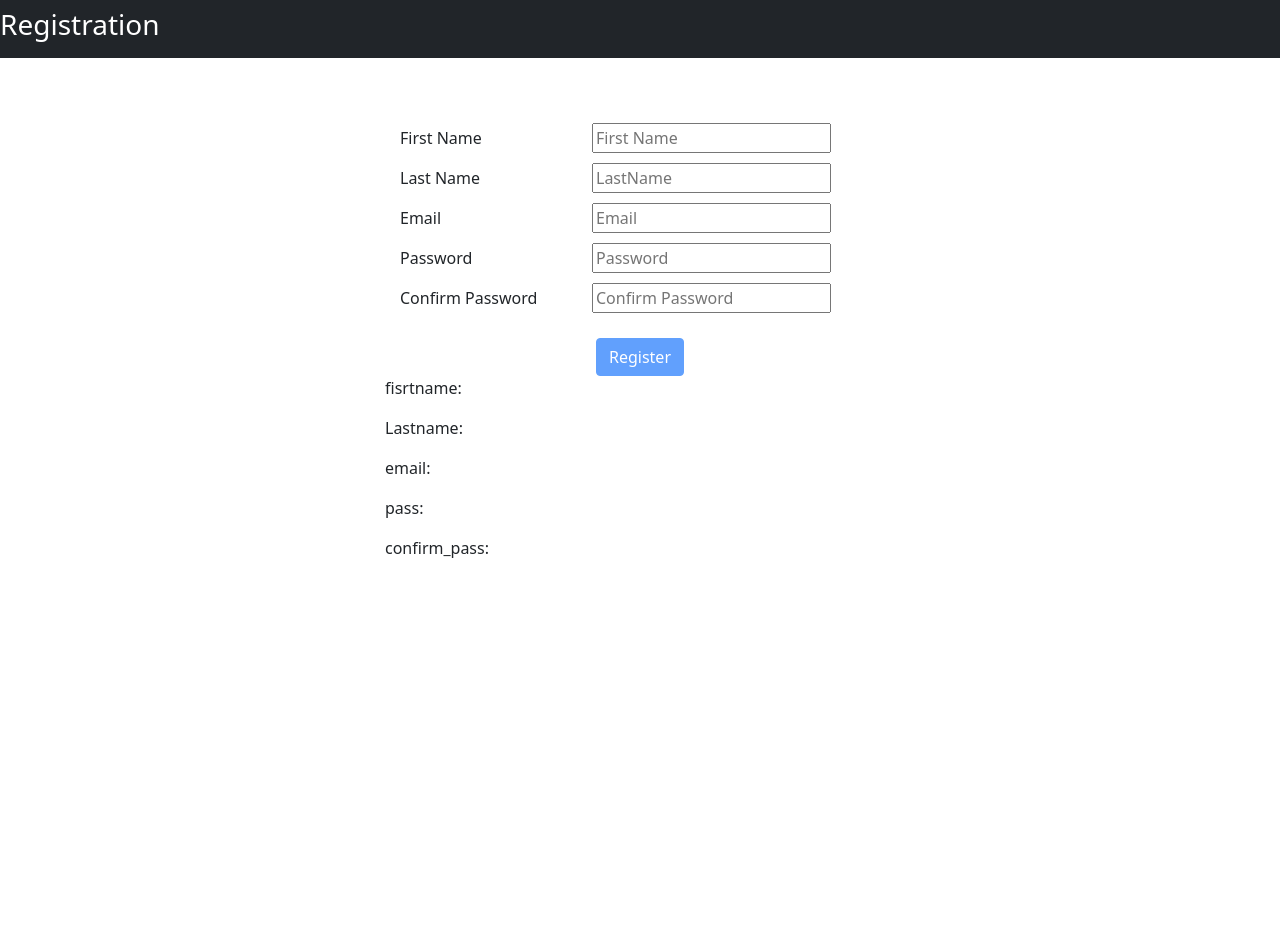
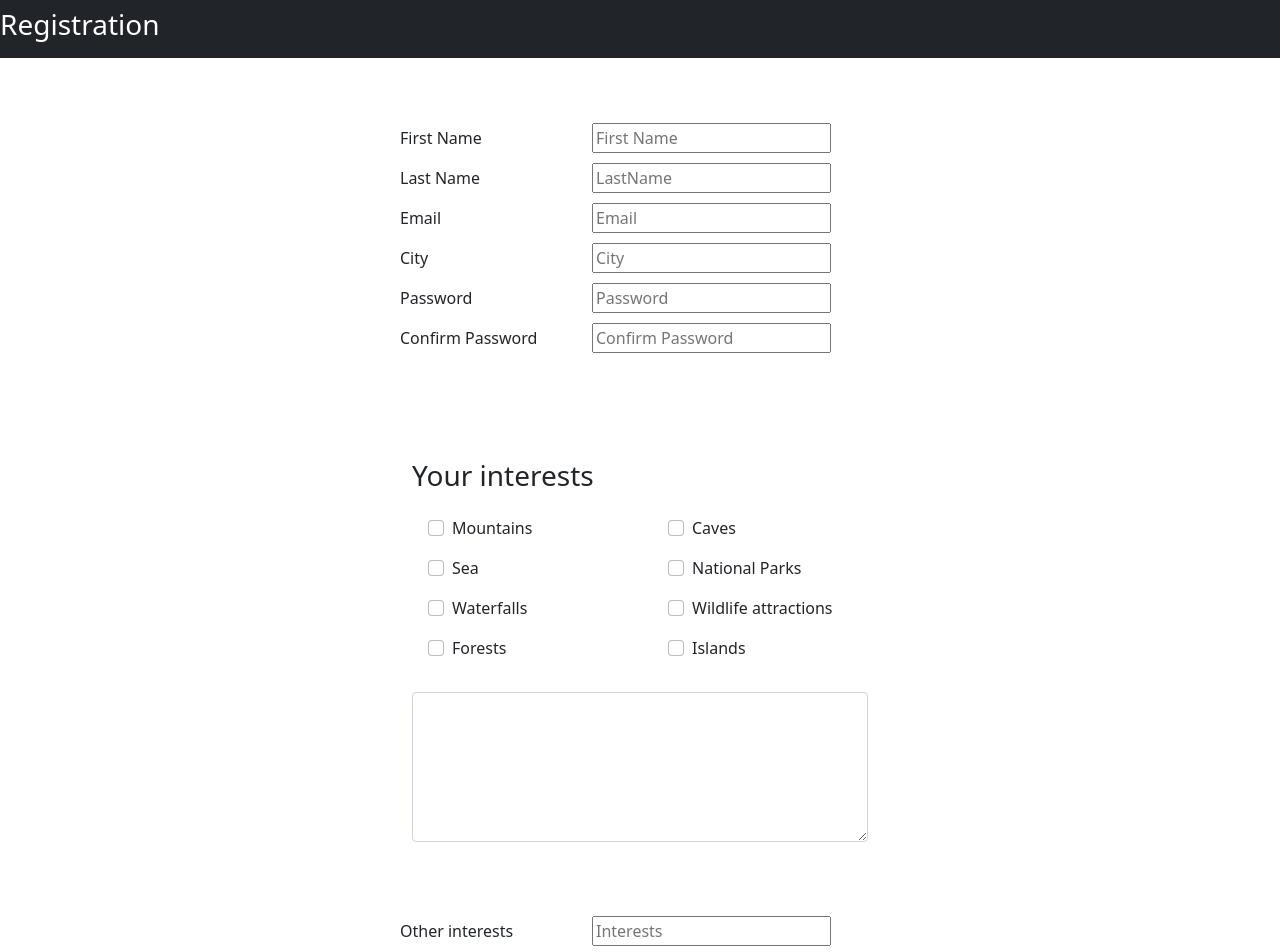
Before and after one commit to SaemHasan/Travello-Project, a React (Create React App) app in the folder frontend/travello-frontend/: page /Registration in a window 1280 px wide. Shown: the top 952 px of the page. Before the commit the page ends 800 px from the top, so only its background shows below. Built offline with nearby package versions, Linux system fonts and the light colour scheme.

Commit message:
registration_interests added

```diff
--- a/frontend/travello-frontend/src/Registration/registrationForm.js
+++ b/frontend/travello-frontend/src/Registration/registrationForm.js
@@ -1,13 +1,49 @@
 import React, {useState} from 'react';
 import './style.css'
 import Button from "react-bootstrap/Button";
+import FormGroup from '@mui/material/FormGroup';
+import FormControlLabel from '@mui/material/FormControlLabel';
+import Checkbox from '@mui/material/Checkbox';
+
 function RegistrationForm() {
 
     const [firstName, setFirstName] = useState("");
     const [lastName, setLastName] = useState("");
     const [email, setEmail] = useState("");
+    const [city, setCity] = useState("");
     const [password,setPassword] = useState("");
     const [confirmPassword,setConfirmPassword] = useState("");
+    const [otherInterests, setotherInterests] = useState("");
+
+    const [userinfo, setUserInfo] = useState({
+    interests: [],
+    response: [],
+  });
+
+    const handleChange = (e) => {
+    // Destructuring
+    const { value, checked } = e.target;
+    const { interests } = userinfo;
+
+    console.log(`${value} is ${checked}`);
+
+    // Case 1 : The user checks the box
+    if (checked) {
+      setUserInfo({
+        interests: [...interests, value],
+        response: [...interests, value],
+      });
+    }
+
+    // Case 2  : The user unchecks the box
+    else {
+      setUserInfo({
+        interests: interests.filter((e) => e !== value),
+        response: interests.filter((e) => e !== value),
+      });
+    }
+  };
+
 
     const handleInputChange = (e) => {
         const {id , value} = e.target;
@@ -20,17 +56,23 @@ function RegistrationForm() {
         if(id === "email"){
             setEmail(value);
         }
+        if(id === "city"){
+            setCity(value);
+        }
         if(id === "password"){
             setPassword(value);
         }
         if(id === "confirmPassword"){
             setConfirmPassword(value);
         }
+        if(id === "otherInterests"){
+            setotherInterests(value);
+        }
 
     }
 
     function validateForm() {
-        if (firstName.length > 0 && lastName.length>0 && email.length>0 && password.length>0 && confirmPassword.length>0)
+        if (firstName.length > 0 && lastName.length>0 && email.length>0 && password.length>0 && confirmPassword.length>0 && city.length>0)
             return 1;
         else
             return 0;
@@ -38,7 +80,7 @@ function RegistrationForm() {
 
 
     const handleSubmit  = () => {
-        console.log(firstName,lastName,email,password,confirmPassword);
+        console.log(firstName,lastName,email,city,password,confirmPassword,userinfo.interests);
     }
 
     return(
@@ -56,6 +98,11 @@ function RegistrationForm() {
                     <label className="form__label" for="email">Email </label>
                     <input  type="email" id="email" className="form__input" value={email} onChange = {(e) => handleInputChange(e)} placeholder="Email"/>
                 </div>
+                <div className="city">
+                    <label className="form__label" htmlFor="city">City </label>
+                    <input className="form__input" type="text" value={city} onChange={(e) => handleInputChange(e)}
+                           id="city" placeholder="City"/>
+                </div>
                 <div className="password">
                     <label className="form__label" for="password">Password </label>
                     <input className="form__input" type="password"  id="password" value={password} onChange = {(e) => handleInputChange(e)} placeholder="Password"/>
@@ -64,7 +111,170 @@ function RegistrationForm() {
                     <label className="form__label" for="confirmPassword">Confirm Password </label>
                     <input className="form__input" type="password" id="confirmPassword" value={confirmPassword} onChange = {(e) => handleInputChange(e)} placeholder="Confirm Password"/>
                 </div>
+
+                <div className="container-fluid top ">
+        <div className="container mt-5  pb-5 pt-5">
+          <h3 className="form-head-contact-h3 ">
+            Your interests {" "}
+          </h3>
+
+          <form>
+            <div className="row">
+              <div className="col-md-6">
+                <div className="form-check m-3">
+                  <input
+                    className="form-check-input"
+                    type="checkbox"
+                    name="interests"
+                    value="Mountains"
+                    id="flexCheckDefault"
+                    onChange={handleChange}
+                  />
+                  <label
+                    className="form-check-label"
+                    htmlFor="flexCheckDefault"
+                  >
+                      Mountains
+                  </label>
+                </div>
+                <div className="form-check m-3">
+                  <input
+                    className="form-check-input"
+                    type="checkbox"
+                    name="interests"
+                    value="Sea"
+                    id="flexCheckDefault"
+                    onChange={handleChange}
+                  />
+                  <label
+                    className="form-check-label"
+                    htmlFor="flexCheckDefault"
+                  >
+                      Sea
+                  </label>
+                </div>
+                <div className="form-check m-3">
+                  <input
+                    className="form-check-input"
+                    type="checkbox"
+                    name="interests"
+                    value="Waterfalls"
+                    id="flexCheckDefault"
+                    onChange={handleChange}
+                  />
+                  <label
+                    className="form-check-label"
+                    htmlFor="flexCheckDefault"
+                  >
+                      Waterfalls
+                  </label>
+                </div>
+                <div className="form-check m-3">
+                  <input
+                    className="form-check-input"
+                    type="checkbox"
+                    name="interests"
+                    value="Forests"
+                    id="flexCheckDefault"
+                    onChange={handleChange}
+                  />
+                  <label
+                    className="form-check-label"
+                    htmlFor="flexCheckDefault"
+                  >
+                      Forests
+                  </label>
+                </div>
+              </div>
+              <div className="col-md-6">
+                <div className="form-check m-3">
+                  <input
+                    className="form-check-input"
+                    type="checkbox"
+                    name="interests"
+                    value="Caves"
+                    id="flexCheckDefault"
+                    onChange={handleChange}
+                  />
+                  <label
+                    className="form-check-label"
+                    htmlFor="flexCheckDefault"
+                  >
+                      Caves
+                  </label>
+                </div>
+                <div className="form-check m-3">
+                  <input
+                    className="form-check-input"
+                    type="checkbox"
+                    name="interests"
+                    value="National Parks"
+                    id="flexCheckDefault"
+                    onChange={handleChange}
+                  />
+                  <label
+                    className="form-check-label"
+                    htmlFor="flexCheckDefault"
+                  >
+                      National Parks
+                  </label>
+                </div>
+                <div className="form-check m-3">
+                  <input
+                    className="form-check-input"
+                    type="checkbox"
+                    name="interests"
+                    value="Wildlife attractions"
+                    id="flexCheckDefault"
+                    onChange={handleChange}
+                  />
+                  <label
+                    className="form-check-label"
+                    htmlFor="flexCheckDefault"
+                  >
+                      Wildlife attractions
+                  </label>
+                </div>
+                <div className="form-check m-3">
+                  <input
+                    className="form-check-input"
+                    type="checkbox"
+                    name="interests"
+                    value="Islands"
+                    id="flexCheckDefault"
+                    onChange={handleChange}
+                  />
+                  <label
+                    className="form-check-label"
+                    htmlFor="flexCheckDefault"
+                  >
+                      Islands
+                  </label>
+                </div>
+              </div>
             </div>
+
+            <div className="form-floating mt-3 mb-3 text-center">
+              <textarea
+                className="form-control text"
+                name="response"
+                value={userinfo.response}
+                placeholder="You're proficient in the following languages : "
+                id="floatingTextarea2"
+                style={{ height: "150px" }}
+                onChange={handleChange}
+              ></textarea>
+            </div>
+          </form>
+        </div>
+      </div>
+                <div className="otherInterests">
+                <label className="form__label" htmlFor="otherInterests">Other interests </label>
+                <input className="form__input" type="text" value={otherInterests} onChange={(e) => handleInputChange(e)}
+                       id="otherInterests" placeholder="Interests"/>
+            </div>
+            </div>
+
             <div class="footer">
                 <Button  onClick={()=>handleSubmit()} block="true" type="submit" class="btn" disabled={!validateForm()}>Register</Button>
 
@@ -82,6 +292,10 @@ function RegistrationForm() {
 
         email: {email}
       </p>
+             <p>
+
+        city: {city}
+      </p>
             <p>
 
         pass: {password}
@@ -90,6 +304,14 @@ function RegistrationForm() {
 
         confirm_pass: {confirmPassword}
       </p>
+            <p>
+
+        interest: {userinfo.interests[0]}
+      </p>
+            <p>
+
+        other interest: {otherInterests}
+      </p>
         </div>
 
     )
--- a/frontend/travello-frontend/src/Registration/style.css
+++ b/frontend/travello-frontend/src/Registration/style.css
@@ -34,7 +34,7 @@ rbody{
 }
 
 .form_input{
-    width: 60%;
+    width: 90%;
 }
 
 .footer{
```
